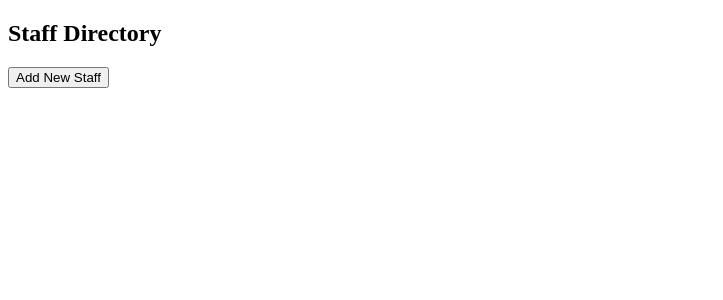
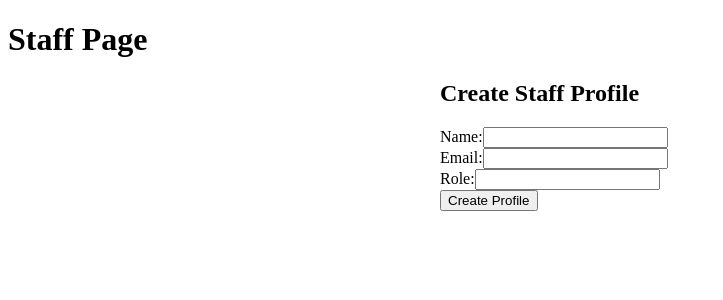
Before and after one commit to OultonD/event-staffing-frontend, a React (Create React App) app: page /staff in a window 1280 px wide. Shown: the top 300 px of the page, without its empty margins (0-723 px from the left). Built offline with nearby package versions, Linux system fonts and the light colour scheme.

Commit message:
Added staff form

```diff
--- a/package.json
+++ b/package.json
@@ -10,6 +10,7 @@
     "build": "react-scripts build"
   },
   "dependencies": {
+    "@supabase/supabase-js": "^2.53.0",
     "react": "^18.2.0",
     "react-dom": "^18.2.0",
     "react-router-dom": "^6.22.3",
--- /dev/null
+++ b/src/components/StaffForm.jsx
@@ -0,0 +1,101 @@
+import React, { useState } from "react";
+
+export default function StaffForm() {
+  const [formData, setFormData] = useState({
+    name: "",
+    email: "",
+    role: "",
+  });
+  const [loading, setLoading] = useState(false);
+  const [error, setError] = useState(null);
+  const [success, setSuccess] = useState(null);
+
+  const handleChange = (e) => {
+    setFormData((prev) => ({
+      ...prev,
+      [e.target.name]: e.target.value,
+    }));
+  };
+
+  const handleSubmit = async (e) => {
+    e.preventDefault();
+    setLoading(true);
+    setError(null);
+    setSuccess(null);
+
+    try {
+      const res = await fetch("/api/staff", {
+        method: "POST",
+        headers: {
+          "Content-Type": "application/json",
+        },
+        body: JSON.stringify(formData),
+      });
+
+      if (!res.ok) {
+        const errData = await res.json();
+        throw new Error(errData.error || "Failed to create staff profile");
+      }
+
+      const data = await res.json();
+      setSuccess(`Staff profile created: ${data.name}`);
+      setFormData({ name: "", email: "", role: "" });
+    } catch (err) {
+      setError(err.message);
+    } finally {
+      setLoading(false);
+    }
+  };
+
+  return (
+    <form onSubmit={handleSubmit} style={{ maxWidth: 400, margin: "auto" }}>
+      <h2>Create Staff Profile</h2>
+
+      {error && <p style={{ color: "red" }}>{error}</p>}
+      {success && <p style={{ color: "green" }}>{success}</p>}
+
+      <label>
+        Name:
+        <input
+          type="text"
+          name="name"
+          value={formData.name}
+          onChange={handleChange}
+          required
+        />
+      </label>
+
+      <br />
+
+      <label>
+        Email:
+        <input
+          type="email"
+          name="email"
+          value={formData.email}
+          onChange={handleChange}
+          required
+        />
+      </label>
+
+      <br />
+
+      <label>
+        Role:
+        <input
+          type="text"
+          name="role"
+          value={formData.role}
+          onChange={handleChange}
+          required
+        />
+      </label>
+
+      <br />
+
+      <button type="submit" disabled={loading}>
+        {loading ? "Saving..." : "Create Profile"}
+      </button>
+    </form>
+  );
+}
--- a/src/pages/StaffPage.jsx
+++ b/src/pages/StaffPage.jsx
@@ -1,89 +1,12 @@
-import React, { useState } from "react";
+import StaffForm from "../components/StaffForm";
 
-const StaffPage = () => {
-  const [formVisible, setFormVisible] = useState(false);
-  const [formData, setFormData] = useState({
-    name: "",
-    email: "",
-    role: "",
-  });
-
-  const handleChange = (e) => {
-    setFormData({ ...formData, [e.target.name]: e.target.value });
-  };
-
-  const handleSubmit = async (e) => {
-    e.preventDefault();
-
-    try {
-      const res = await fetch(process.env.REACT_APP_BACKEND_URL, {
-        method: "POST",
-        headers: {
-          "Content-Type": "application/json",
-        },
-        body: JSON.stringify(formData),
-      });
-
-      if (res.ok) {
-        alert("Staff created successfully!");
-        setFormData({ name: "", email: "", role: "" });
-        setFormVisible(false);
-      } else {
-        alert("Error creating staff.");
-      }
-    } catch (error) {
-      console.error("Submit error:", error);
-    }
-  };
-
+function StaffPage() {
   return (
-    <div className="p-6">
-      <h2 className="text-2xl font-semibold mb-4">Staff Directory</h2>
-      <button
-        onClick={() => setFormVisible(!formVisible)}
-        className="bg-blue-600 text-white px-4 py-2 rounded hover:bg-blue-700"
-      >
-        {formVisible ? "Cancel" : "Add New Staff"}
-      </button>
-
-      {formVisible && (
-        <form onSubmit={handleSubmit} className="mt-4 space-y-4 max-w-md">
-          <input
-            type="text"
-            name="name"
-            placeholder="Full Name"
-            value={formData.name}
-            onChange={handleChange}
-            className="w-full border p-2 rounded"
-            required
-          />
-          <input
-            type="email"
-            name="email"
-            placeholder="Email Address"
-            value={formData.email}
-            onChange={handleChange}
-            className="w-full border p-2 rounded"
-            required
-          />
-          <input
-            type="text"
-            name="role"
-            placeholder="Role (e.g., Coordinator)"
-            value={formData.role}
-            onChange={handleChange}
-            className="w-full border p-2 rounded"
-          />
-          <button
-            type="submit"
-            className="bg-green-600 text-white px-4 py-2 rounded hover:bg-green-700"
-          >
-            Submit
-          </button>
-        </form>
-      )}
+    <div>
+      <h1>Staff Page</h1>
+      <StaffForm />
     </div>
   );
-};
+}
 
 export default StaffPage;
```
Also changed, not shown: 1 other file (tests, documents, lock files or other folders).
